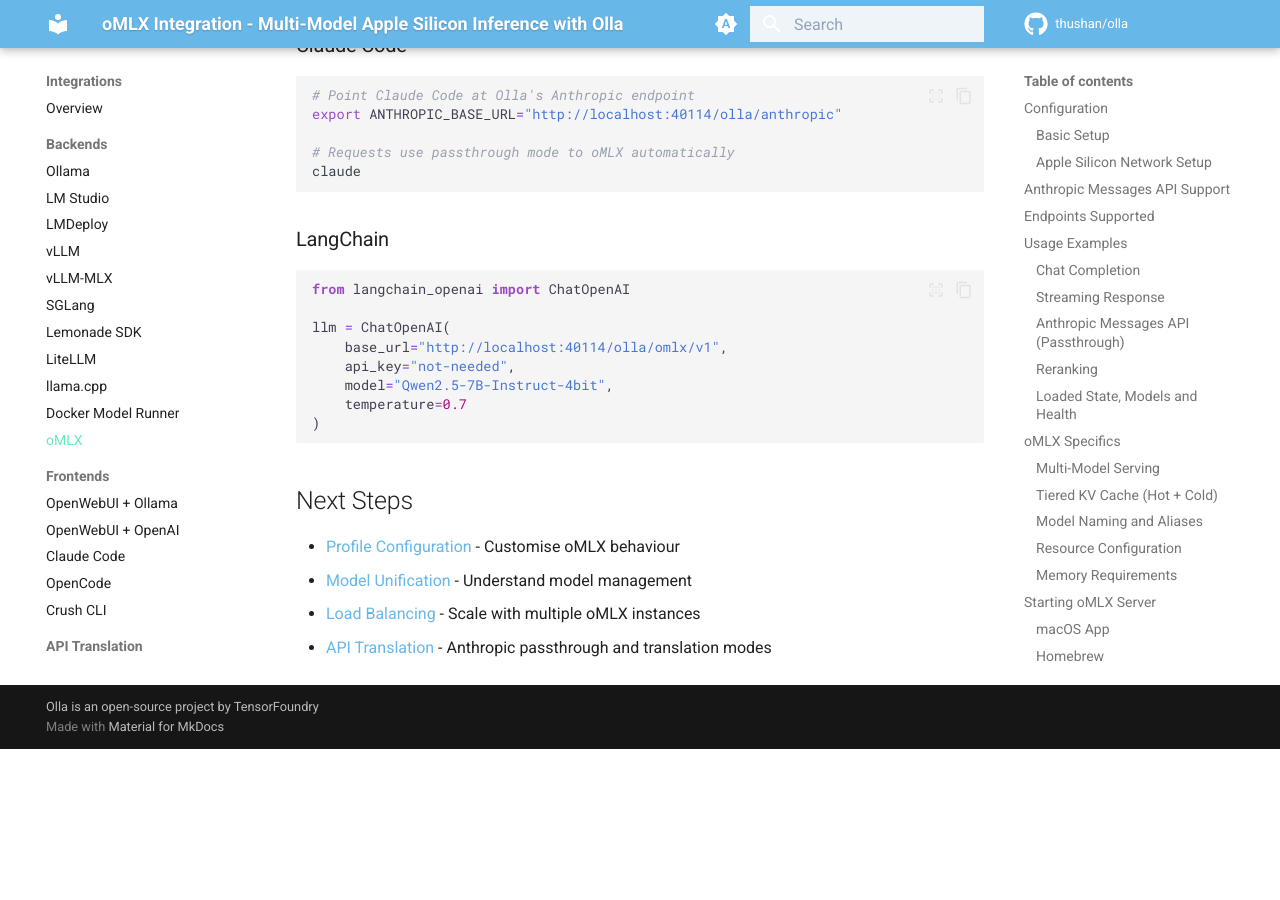
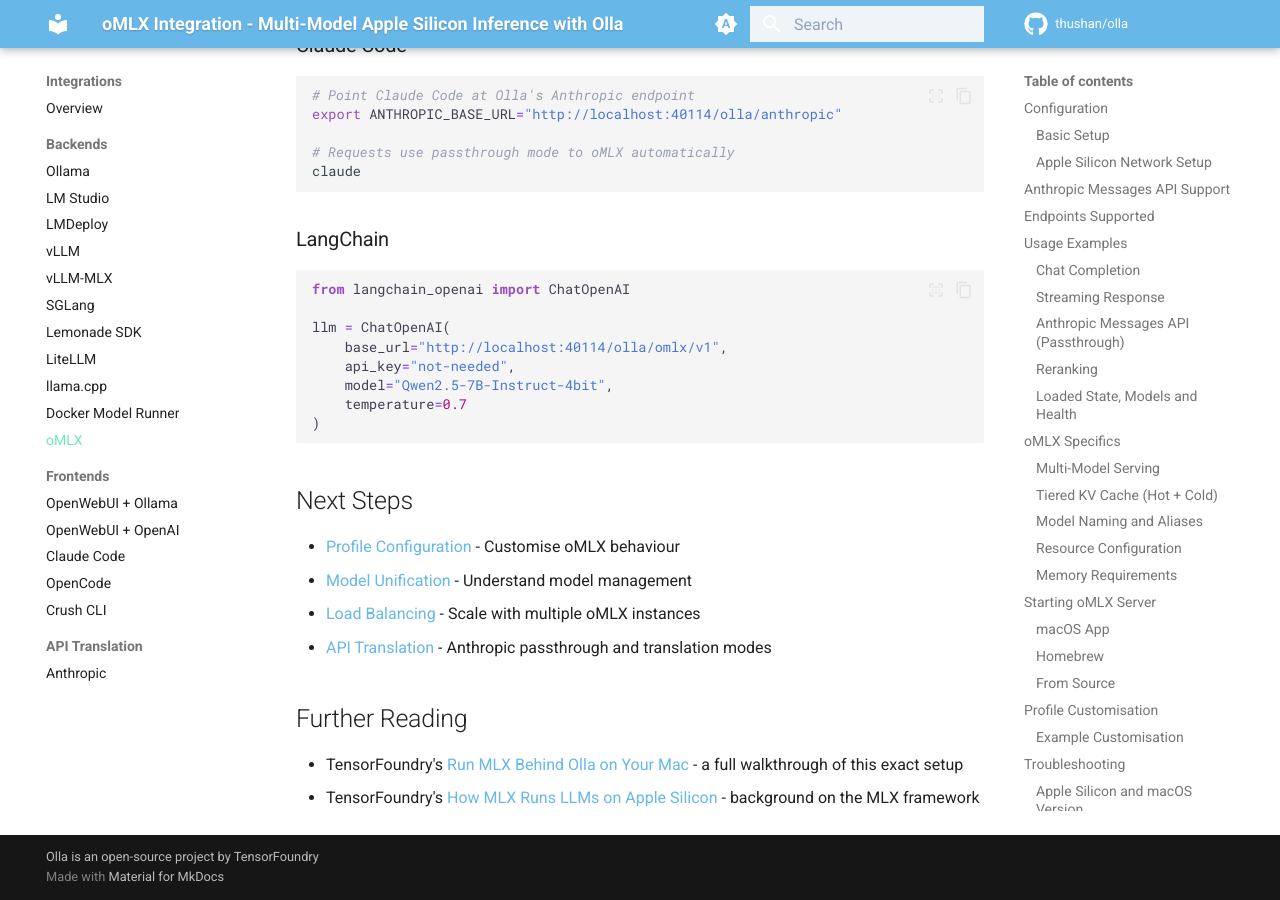
Before and after one commit to leo-3889/olla, an MkDocs documentation site: the page built from docs/content/integrations/backend/omlx.md, in a window 1280 px wide and 900 px high, scrolled down 10824 px. Built offline with MkDocs 1.6.1 and Material for MkDocs 9.7.7, drawn with Linux system fonts in a browser that asks for light colours; comment, search, counter and statistics services are not loaded; before the commit the page ends 11573 px from its top, so only the background shows below that.

Commit message:
docs: link TensorFoundry MLX articles from oMLX integration page

```diff
--- a/docs/content/integrations/backend/omlx.md
+++ b/docs/content/integrations/backend/omlx.md
@@ -520,3 +520,8 @@
 - [Model Unification](../../concepts/model-unification.md) - Understand model management
 - [Load Balancing](../../concepts/load-balancing.md) - Scale with multiple oMLX instances
 - [API Translation](../../concepts/api-translation.md) - Anthropic passthrough and translation modes
+
+## Further Reading
+
+- TensorFoundry's [Run MLX Behind Olla on Your Mac](https://tensorfoundry.io/blog/running-mlx-with-olla) - a full walkthrough of this exact setup
+- TensorFoundry's [How MLX Runs LLMs on Apple Silicon](https://tensorfoundry.io/blog/mlx-apple-silicon) - background on the MLX framework
```
